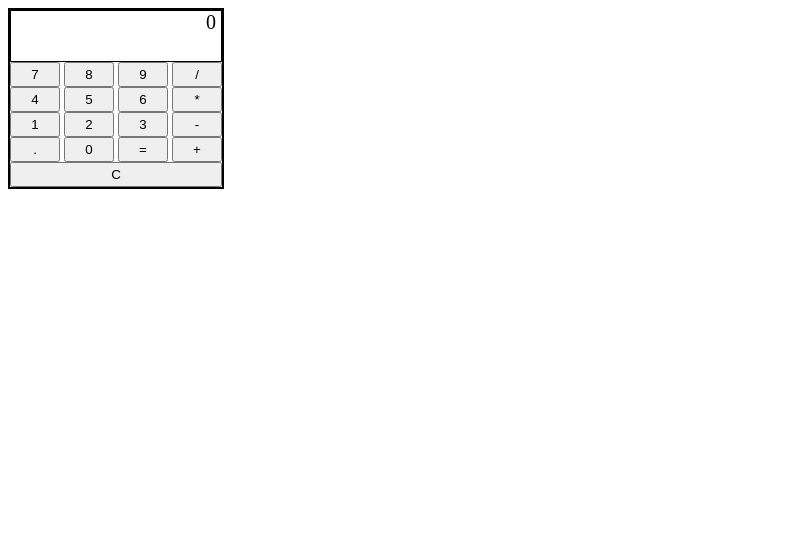
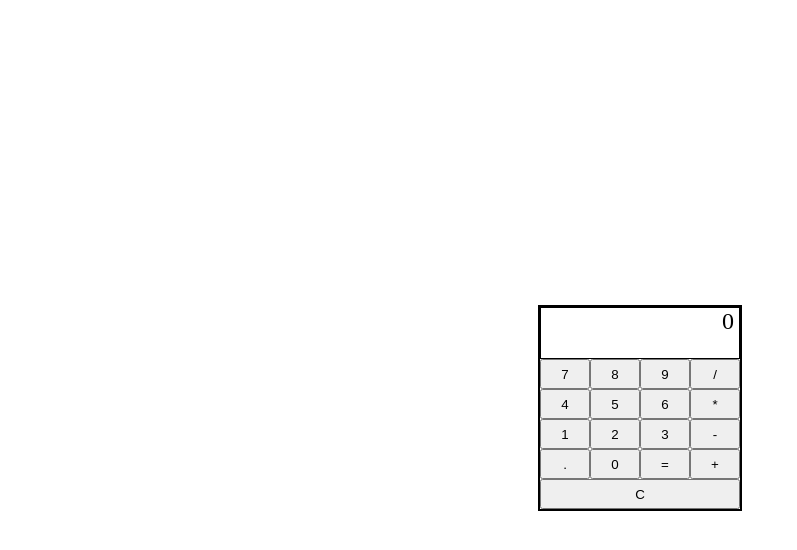
Before and after one commit to DeniseLewis1/calculator, a plain HTML site: page index.html in a window 1280 px wide. Shown: the whole page, without its empty margins (0-797 px from the left). Drawn offline with Linux system fonts and the light colour scheme.

Commit message:
Update layout with flexbox

```diff
--- a/styles.css
+++ b/styles.css
@@ -1,9 +1,13 @@
 body {
-    width: 400px;
+    max-width: 1400px;
+    min-height: 100vh;
+    display: flex;
+    justify-content: center;
+    align-items: center;
+    box-sizing: border-box;
 }
 
 .calculator {
-    float: left;
     border: 2px solid black;
 }
 
@@ -11,8 +15,17 @@ body {
     height: 50px;
     text-align: right;
     border: 1px solid black;
-    font-size: 20px;
+    font-size: 24px;
     padding-right: 5px;
+}
+
+.buttons {
+    max-width: 200px;
+    display: flex;
+    flex-direction: row;
+    flex-wrap: wrap;
+    justify-content: center;
+    align-items: center;
 }
 
 .clear-data {
@@ -21,7 +34,7 @@ body {
 
 button {
     width: 50px;
-    height: 25px;
+    height: 30px;
     margin: 0;
 }
 /*
```
Also changed, not shown: index.html (+4 -4 lines).
